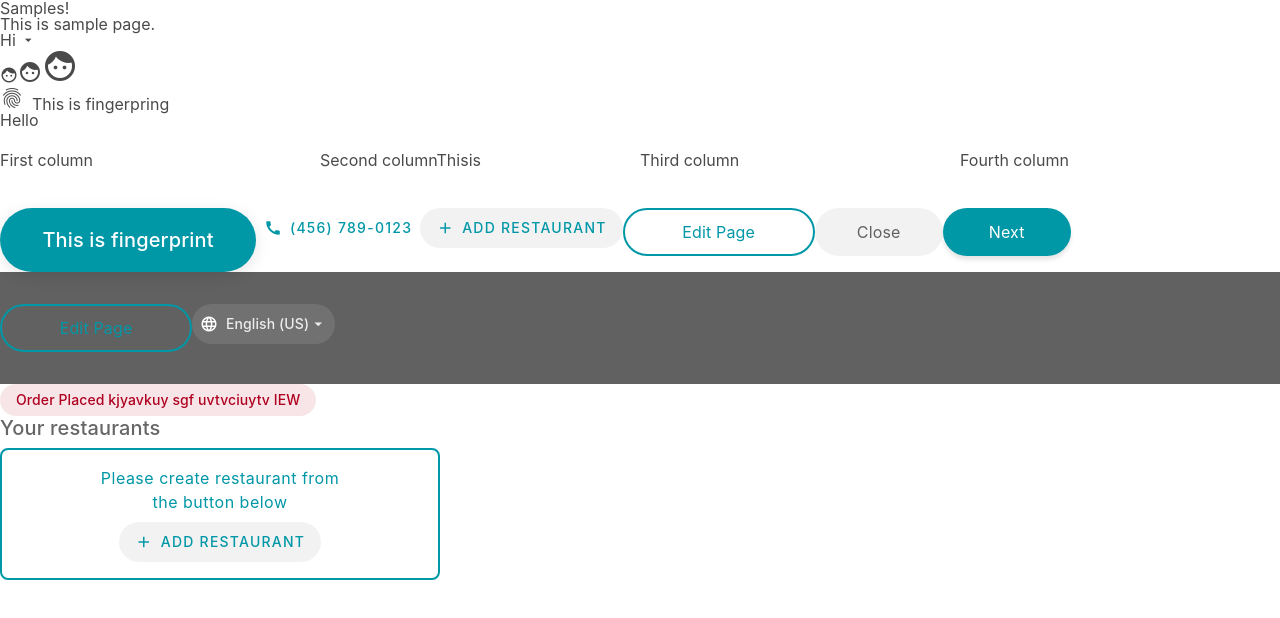
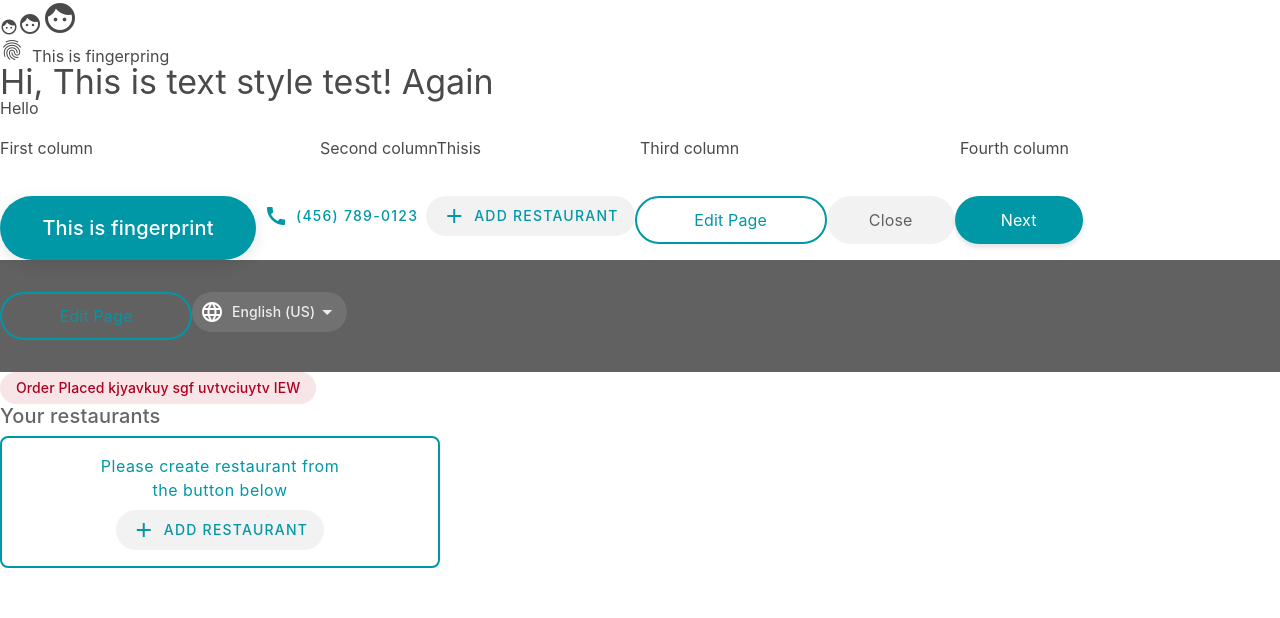
Before and after one commit to yutaok/ownplate-css, a Vue app: page / in a window 1280 px wide. Shown: the top 618 px of the page. Built offline with nearby package versions, Linux system fonts and the light colour scheme.

Commit message:
Check in.

```diff
--- a/public/index.html
+++ b/public/index.html
@@ -5,15 +5,6 @@
     <meta http-equiv="X-UA-Compatible" content="IE=edge" />
     <meta name="viewport" content="width=device-width,initial-scale=1.0" />
     <link rel="icon" href="<%= BASE_URL %>favicon.ico" />
-    <link
-      rel="stylesheet"
-      href="https://cdn.materialdesignicons.com/2.5.94/css/materialdesignicons.min.css"
-    />
-    <link
-      href="https://fonts.googleapis.com/icon?family=Material+Icons"
-      rel="stylesheet"
-    />
-
     <title><%= htmlWebpackPlugin.options.title %></title>
   </head>
   <body>
--- a/src/assets/css/main.scss
+++ b/src/assets/css/main.scss
@@ -1,2 +1,3 @@
 @import "./reset.scss";
+@import "https://fonts.googleapis.com/icon?family=Material+Icons";
 @import "./ownplate.scss";
--- a/src/assets/css/ownplate.scss
+++ b/src/assets/css/ownplate.scss
@@ -173,7 +173,7 @@ $sides: (top, bottom, left, right);
 
 // Icon Sizes
 @each $icon-size in $sizes {
-  .material-icons.md-#{$icon-size} {
+  .material-icons.s-#{$icon-size} {
     font-size: #{$icon-size}px;
   }
 }
--- a/src/components/Samples.vue
+++ b/src/components/Samples.vue
@@ -1,25 +1,17 @@
 <template>
-  <div class="hello">
-    <h1>Samples!</h1>
-    <p>This is sample page.</p>
-
-    <div>
-      Hi
-      <b-icon icon="menu-down" size="is-small"></b-icon>
-    </div>
-
-    <i class="material-icons md-18">face</i>
-    <i class="material-icons md-24">face</i>
-    <i class="material-icons md-36">face</i>
+  <div>
+    <i class="material-icons s-18">face</i>
+    <i class="material-icons s-24">face</i>
+    <i class="material-icons s-36">face</i>
 
     <div>
       <span class="bg op-primary row inline">
-        <i class="material-icons md-24">fingerprint</i>
+        <i class="material-icons s-24">fingerprint</i>
         <span class="m-l-8">This is fingerpring</span>
       </span>
       <div></div>
     </div>
-
+    <div class="t-h4">Hi, This is text style test! Again</div>
     <div class="columns is-gapless op-status-red">Hello</div>
     <div class="columns is-gapless">
       <div class="column">
@@ -70,19 +62,17 @@
       </div>
       <div
         class="inline bg-status-red-bg c-status-red p-l-16 p-r-16 p-t-4 p-b-4 t-subtitle2 r-32"
-      >
-        Order Placed kjyavkuy sgf uvtvciuytv IEW
-      </div>
+      >Order Placed kjyavkuy sgf uvtvciuytv IEW</div>
       <div class="t-h6 c-text-black-medium m-b-8">Your restaurants</div>
       <div class="border-primary r-8 p-t-16 p-b-16 w-440">
         <div class="c-primary t-body1 m-b-8 align-center">
-          Please create restaurant from <br />
-          the button below
+          Please create restaurant from
+          <br />the button below
         </div>
         <div class="align-center">
           <div class="button bg-form r-36 p-l-16 p-r-16">
             <i class="material-icons md-18 m-r-8 c-primary">add</i>
-            <span class=" t-button c-primary">Add Restaurant</span>
+            <span class="t-button c-primary">Add Restaurant</span>
           </div>
         </div>
       </div>
@@ -92,8 +82,6 @@
 
 <script>
 export default {
-  name: "Samples",
+  name: "Samples"
 };
 </script>
-
-<style lang="scss"></style>
```
